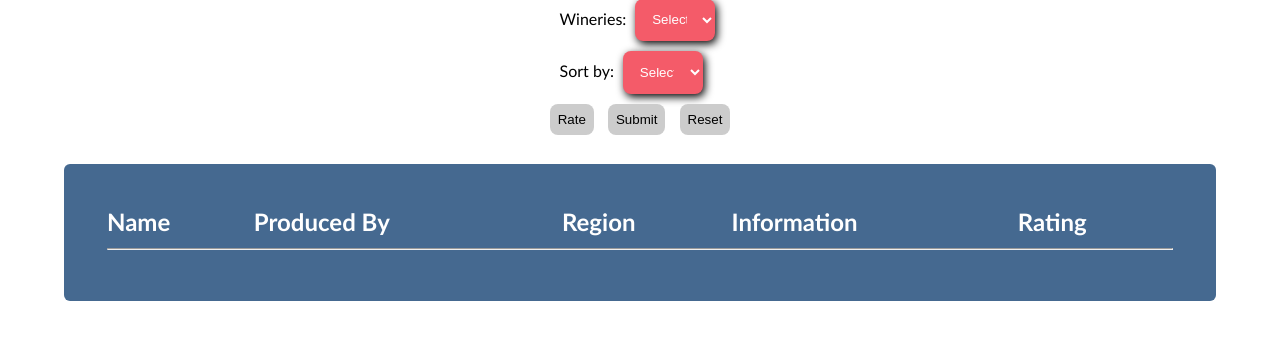
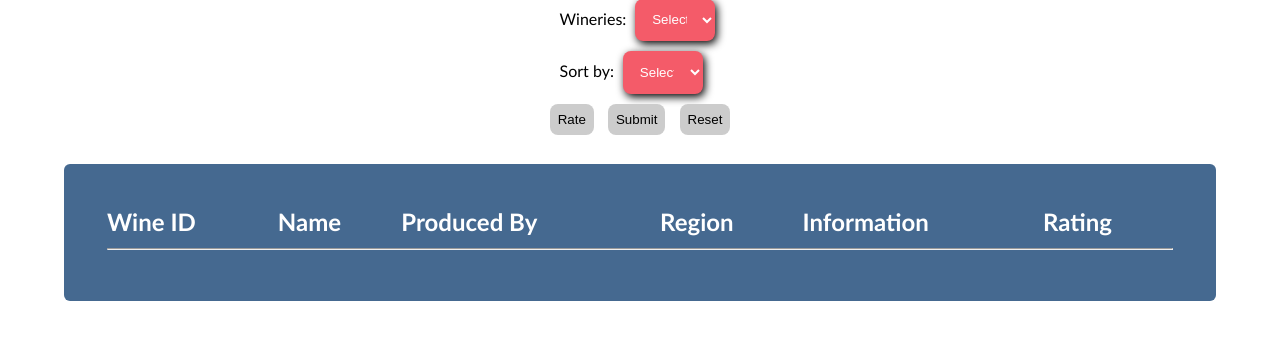
Before and after one commit to GremBleen/COS221-Prac-5, a PHP site: page / in a window 1280 px wide. Shown: the part 215-555 px from the top of the page. Run offline with PHP 8.4, Linux system fonts and the light colour scheme.

Commit message:
Added wine_id to wine display

```diff
--- a/GWSAPI.php
+++ b/GWSAPI.php
@@ -232,7 +232,7 @@
 }
 
 function getWinesByWinery($conn, $winery_id){
-    $sql = "SELECT w.`wine_name`, w.`wine_type`, r.region_name, w.`vintage`, w.`quality`, w.`price`, w.`winery_id`, wn.`winery_name`, AVG(rating) FROM `wine` AS w INNER JOIN `winery` AS wn ON w.`winery_id` = wn.`winery_id` JOIN region AS r ON w.region_id = r.region_id LEFT JOIN review ON w.wine_id = review.wine_id WHERE w.`winery_id` = '$winery_id' GROUP BY w.wine_id";
+    $sql = "SELECT w.`wine_id`, w.`wine_name`, w.`wine_type`, r.region_name, w.`vintage`, w.`quality`, w.`price`, w.`winery_id`, wn.`winery_name`, AVG(rating) FROM `wine` AS w INNER JOIN `winery` AS wn ON w.`winery_id` = wn.`winery_id` JOIN region AS r ON w.region_id = r.region_id LEFT JOIN review ON w.wine_id = review.wine_id WHERE w.`winery_id` = '$winery_id' GROUP BY w.wine_id";
     $result = $conn->query($sql);
     if ($result->num_rows > 0) {
         $wines = array();
--- a/GrapeVine/index.php
+++ b/GrapeVine/index.php
@@ -93,13 +93,14 @@
         let display = document.getElementById("tableOfInfo");
 
         display.innerHTML = "<tr class = \"tableHeaderRow\">" +
+            "<td style = \"color:white;\">Wine ID</td>" +
             "<td style = \"color:white;\">Name</td>" +
             "<td style = \"color:white;\">Produced By</td>" +
             "<td style = \"color:white;\">Region</td>" +
             "<td style = \"color:white;\">Information</td>" +
             "<td style = \"color:white;\">Rating</td>" +
             "</tr>"+
-            "<tr><td colspan = \"5\"><hr style = \"color: white;\"></td></tr>";
+            "<tr><td colspan = \"6\"><hr style = \"color: white;\"></td></tr>";
 
         let req = new XMLHttpRequest();
         req.onreadystatechange = function () {
@@ -114,6 +115,7 @@
                     }
 
                     display.innerHTML += '<tr>' +
+                        '<td class="colWineName">' + data.data[i].wine_id + '</td>' +
                         '<td class=\"colWineName\">' + data.data[i].wine_name + '</td>' +
                         '<td style = "vertical-align: top; color: white;">' + data.data[i].winery_name + '</td>' +
                         '<td style = "vertical-align: top; color: white;">' + data.data[i].region_name + '</td>' +
@@ -125,8 +127,8 @@
                         '</td>' +
                         '<td style = "vertical-align: top; color: white;">' + data.data[i].rating + '</td>' +
                         '</tr>'+
-                        '<tr><td colspan = "5"><br></td></tr>'+
-                        '<tr><td colspan = "5"><hr style = "color: white;"></td></tr>';
+                        '<tr><td colspan = "6"><br></td></tr>'+
+                        '<tr><td colspan = "6"><hr style = "color: white;"></td></tr>';
                 }
             }
         };
@@ -142,13 +144,14 @@
         let display = document.getElementById("tableOfInfo");
 
         display.innerHTML = "<tr class = \"tableHeaderRow\">" +
+            "<td style = \"color:white;\">Wine ID</td>" +
             "<td style = \"color:white;\">Name</td>" +
             "<td style = \"color:white;\">Produced By</td>" +
             "<td style = \"color:white;\">Region</td>" +
             "<td style = \"color:white;\">Information</td>" +
             "<td style = \"color:white;\">Rating</td>" +
             "</tr>"+
-            "<tr><td colspan = \"5\"><hr style = \"color: white;\"></td></tr>";
+            "<tr><td colspan = \"6\"><hr style = \"color: white;\"></td></tr>";
 
         let req = new XMLHttpRequest();
         req.onreadystatechange = function () {
@@ -168,6 +171,7 @@
                     }
 
                     display.innerHTML += '<tr>' +
+                        '<td class="colWineName">' + data.data[i].wine_id + '</td>' +
                         '<td class=\"colWineName\">' + data.data[i].wine_name + '</td>' +
                         '<td style = "vertical-align: top; color: white;">' + data.data[i].winery_name + '</td>' +
                         '<td style = "vertical-align: top; color: white;">' + data.data[i].region_name + '</td>' +
@@ -179,8 +183,8 @@
                         '</td>' +
                         '<td style = "vertical-align: top; color: white;">' + data.data[i].rating + '</td>' +
                         '</tr>'+
-                        '<tr><td colspan = "5"><br></td></tr>'+
-                        '<tr><td colspan = "5"><hr style = "color: white;"></td></tr>';
+                        '<tr><td colspan = "6"><br></td></tr>'+
+                        '<tr><td colspan = "6"><hr style = "color: white;"></td></tr>';
                 }
             }
         };
```
